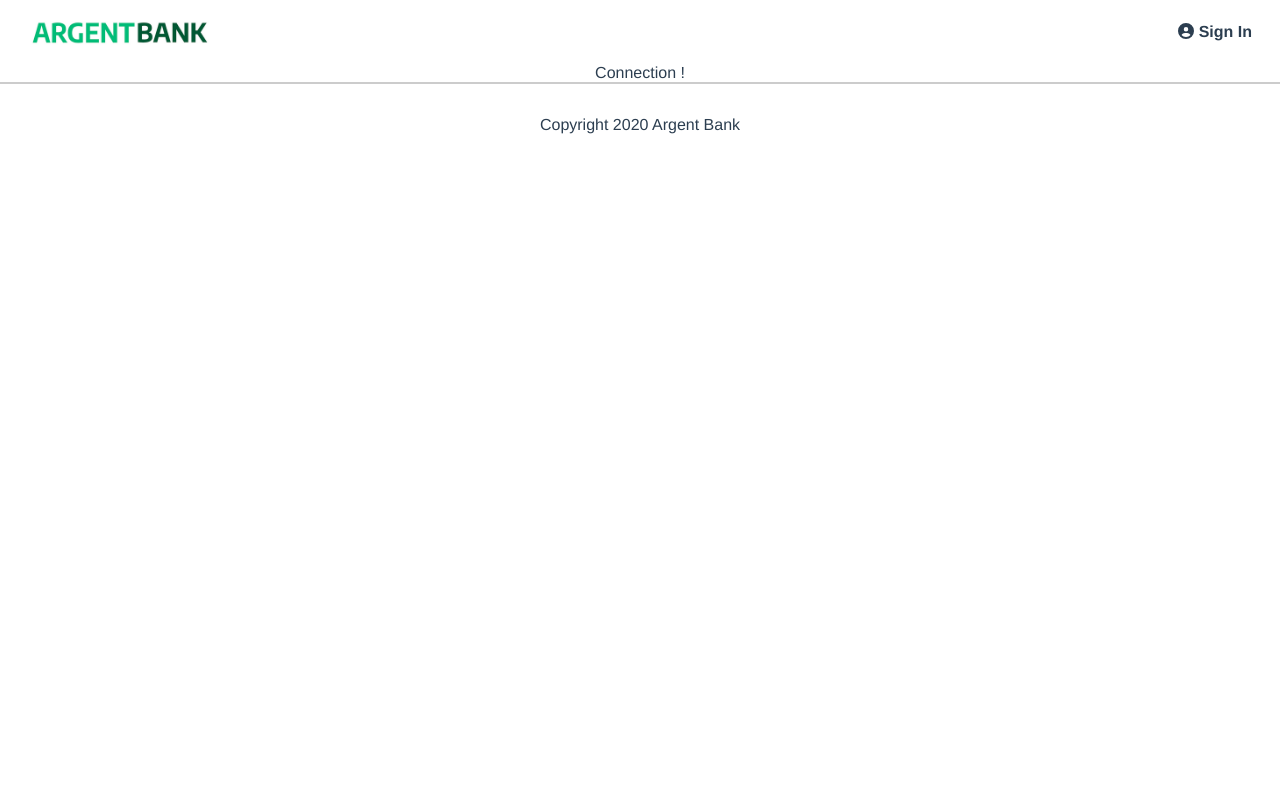
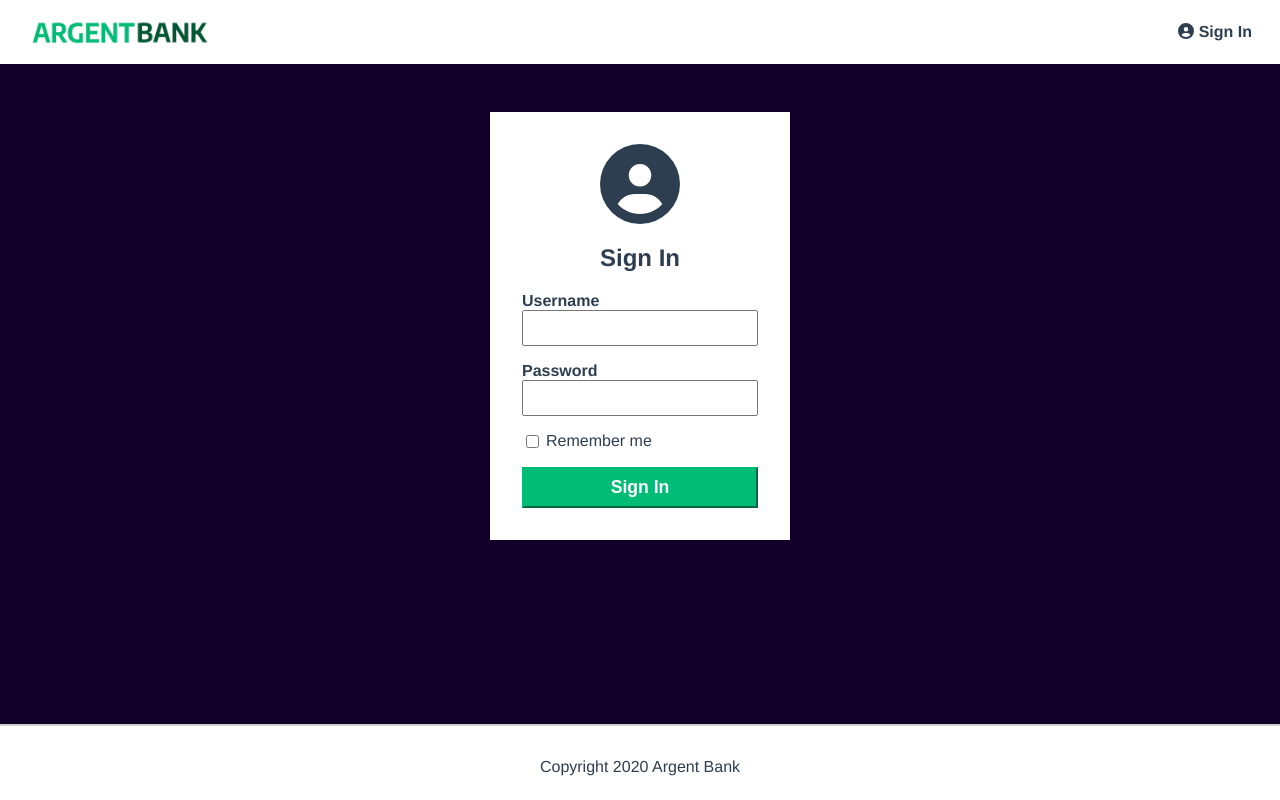
Before and after one commit to ShayReichert/ShayPaulElyReichert_13_18062022, a React (Create React App) app: page /connection in a window 1280 px wide. Built offline with nearby package versions, Linux system fonts and the light colour scheme.

Commit message:
Connection page

```diff
--- a/src/pages/Connection.jsx
+++ b/src/pages/Connection.jsx
@@ -1,5 +1,83 @@
+import styled from "styled-components";
+import colors from "../utils/style/colors";
+import { FontAwesomeIcon } from "@fortawesome/react-fontawesome";
+import { faUserCircle } from "@fortawesome/free-solid-svg-icons";
+
+const SignInButton = styled.button`
+  display: block;
+  width: 100%;
+  padding: 8px;
+  font-size: 1.1rem;
+  font-weight: bold;
+  margin-top: 1rem;
+  border-color: ${colors.primary};
+  background-color: ${colors.primary};
+  color: #fff;
+  cursor: pointer;
+`;
+
+const SignInContent = styled.section`
+  box-sizing: border-box;
+  background-color: ${colors.backgroundLight};
+  width: 300px;
+  margin: 0 auto;
+  margin-top: 3rem;
+  padding: 2rem;
+`;
+
+const SignInIcon = styled(FontAwesomeIcon)`
+  font-size: 5rem;
+`;
+
+const InputRemember = styled.div`
+  display: flex;
+
+  label {
+    margin-left: 0.25rem;
+  }
+`;
+const InputWrapper = styled.div`
+  display: flex;
+  flex-direction: column;
+  text-align: left;
+  margin-bottom: 1rem;
+
+  label {
+    font-weight: bold;
+  }
+
+  input {
+    padding: 5px;
+    font-size: 1.2rem;
+  }
+`;
+
+
 function Connection() {
-  return <div>Connection !</div>;
+  return (
+    <main className="main bg-dark">
+      <SignInContent>
+        <SignInIcon icon={faUserCircle} />
+        <h1>Sign In</h1>
+        <form>
+          <InputWrapper>
+            <label htmlFor="username">Username</label>
+            <input type="text" id="username" />
+          </InputWrapper>
+          <InputWrapper>
+            <label htmlFor="password">Password</label>
+            <input type="password" id="password" />
+          </InputWrapper>
+          <InputRemember>
+            <input type="checkbox" id="remember-me" />
+            <label htmlFor="remember-me">Remember me</label>
+          </InputRemember>
+
+          <SignInButton>Sign In</SignInButton>
+        </form>
+      </SignInContent>
+    </main>
+  );
 }
 
 export default Connection;
--- a/src/utils/style/GlobalStyle.jsx
+++ b/src/utils/style/GlobalStyle.jsx
@@ -11,6 +11,10 @@ const StyledGlobalStyle = createGlobalStyle`
     }
 
     body {
+        margin: 0;
+    }
+
+    #root {
         margin: 0;
         display: flex;
         flex-direction: column;
```
